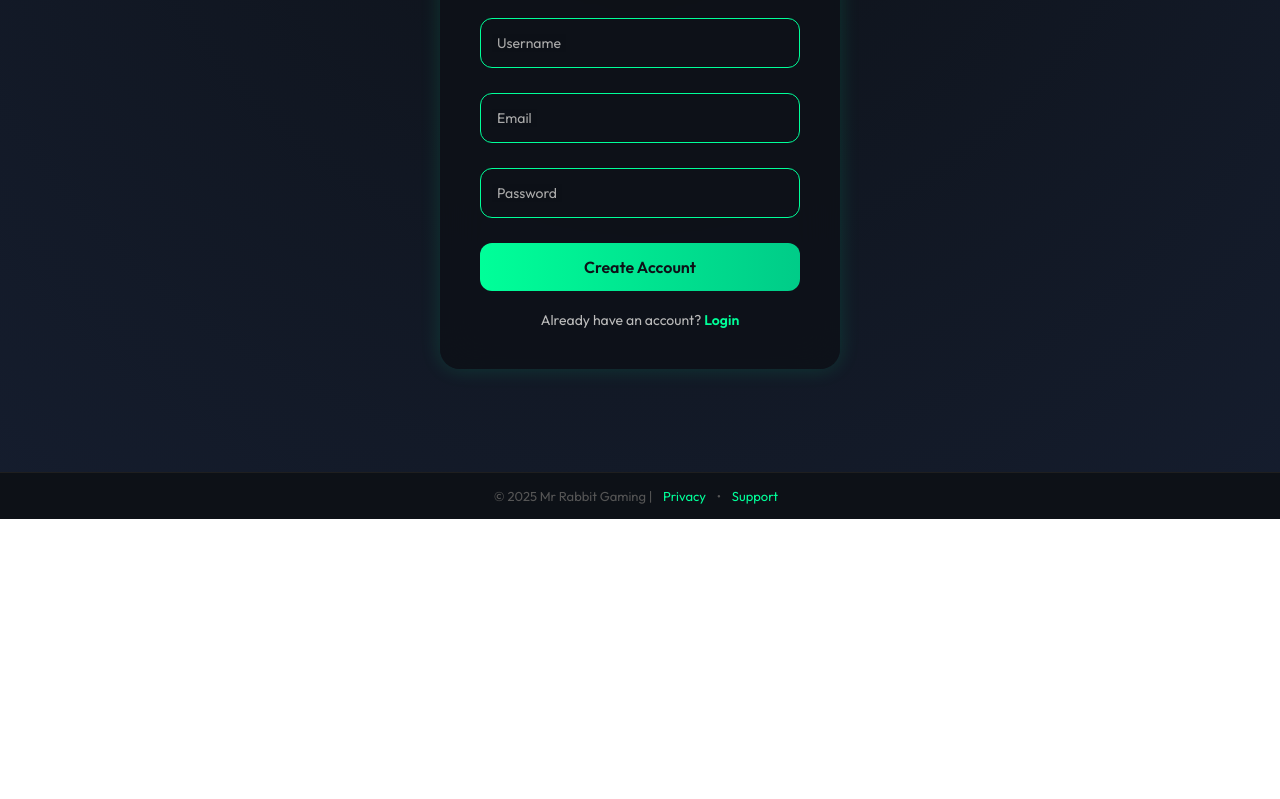
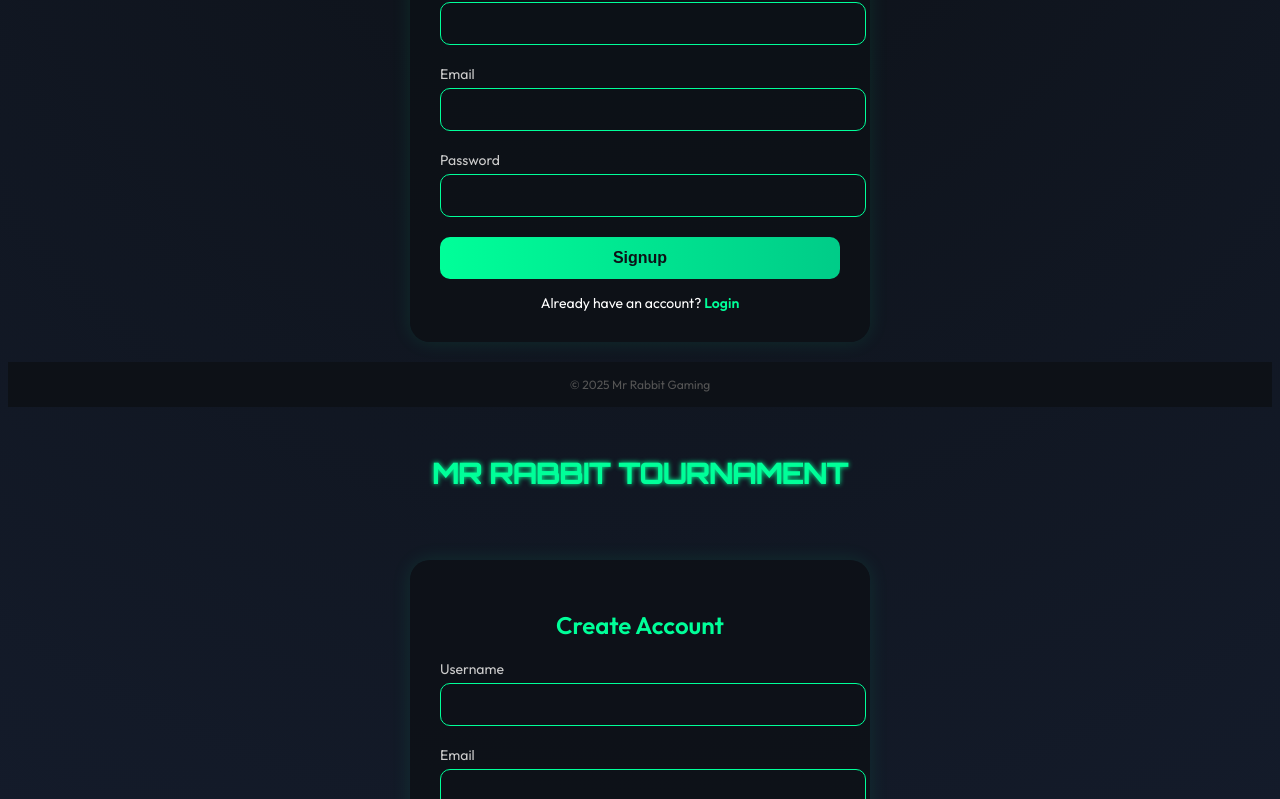
Before and after one commit to Mr-rabbit-xd/RABBIT-XMD, a website: page public/signup.html in a window 1280 px wide. Shown: the part 281-1080 px from the top of the page. Before the commit the page ends 800 px from the top, so only its background shows below. Drawn offline with Linux system fonts and the light colour scheme.

Commit message:
Update signup.html

```diff
--- a/public/signup.html
+++ b/public/signup.html
@@ -1,20 +1,14 @@
 <!DOCTYPE html>
 <html lang="en">
 <head>
-  <meta charset="UTF-8"/>
+  <meta charset="UTF-8" />
   <meta name="viewport" content="width=device-width, initial-scale=1.0"/>
   <title>Signup | Mr Rabbit</title>
   <link href="https://fonts.googleapis.com/css2?family=Orbitron:wght@500&family=Outfit:wght@400;600&display=swap" rel="stylesheet">
   <style>
-    * {
-      margin: 0;
-      padding: 0;
-      font-family: 'Outfit', sans-serif;
-      box-sizing: border-box;
-    }
-
     body {
       background: radial-gradient(circle at top, #0d1117, #151d2e);
+      font-family: 'Outfit', sans-serif;
       color: white;
       display: flex;
       flex-direction: column;
@@ -23,106 +17,77 @@
 
     header {
       text-align: center;
-      padding: 30px 20px 10px;
+      padding: 30px;
     }
 
     header h1 {
+      color: #00ff99;
       font-family: 'Orbitron', sans-serif;
-      font-size: 30px;
-      color: #00ff99;
-      letter-spacing: 2px;
-      text-shadow: 0 0 10px rgba(0,255,153,0.5);
-    }
-
-    header span {
-      color: #ffffff88;
-      font-size: 14px;
-      display: block;
-      margin-top: 5px;
+      font-size: 28px;
+      text-shadow: 0 0 5px #00ff99;
     }
 
     .container {
       flex: 1;
       display: flex;
+      justify-content: center;
       align-items: center;
-      justify-content: center;
       padding: 20px;
     }
 
     .card {
-      background: rgba(13, 17, 23, 0.8);
-      padding: 40px;
+      background: rgba(13, 17, 23, 0.9);
+      padding: 30px;
       border-radius: 20px;
-      width: 90%;
+      width: 100%;
       max-width: 400px;
-      backdrop-filter: blur(20px);
-      box-shadow: 0 0 20px rgba(0,255,153,0.15);
+      box-shadow: 0 0 20px rgba(0,255,153,0.1);
     }
 
-    .card h2 {
+    h2 {
       text-align: center;
-      margin-bottom: 25px;
+      margin-bottom: 20px;
       color: #00ff99;
     }
 
     .input-group {
-      position: relative;
-      margin-bottom: 25px;
+      margin-bottom: 20px;
     }
 
     .input-group input {
       width: 100%;
-      padding: 14px 12px;
+      padding: 12px;
+      border: 1px solid #00ff99;
+      border-radius: 10px;
       background: transparent;
-      border: 1px solid #00ff99;
-      border-radius: 12px;
-      font-size: 16px;
       color: white;
       outline: none;
+      font-size: 15px;
     }
 
     .input-group label {
-      position: absolute;
-      left: 12px;
-      top: 50%;
-      transform: translateY(-50%);
-      background-color: rgba(13,17,23,0.8);
-      padding: 0 5px;
-      color: #aaa;
+      display: block;
+      margin-bottom: 5px;
+      color: #ccc;
       font-size: 14px;
-      transition: 0.3s ease;
-      pointer-events: none;
-    }
-
-    .input-group input:focus + label,
-    .input-group input:not(:placeholder-shown) + label {
-      top: -10px;
-      font-size: 12px;
-      color: #00ff99;
     }
 
     button {
       width: 100%;
-      padding: 14px;
+      padding: 12px;
+      background: linear-gradient(to right, #00ff99, #00cc88);
       border: none;
-      border-radius: 12px;
-      background: linear-gradient(to right, #00ff99, #00cc88);
+      border-radius: 10px;
+      font-weight: bold;
       font-size: 16px;
-      font-weight: bold;
       color: #0d1117;
       cursor: pointer;
-      transition: background 0.3s;
-    }
-
-    button:hover {
-      background: linear-gradient(to right, #00cc88, #00aa77);
     }
 
     .switch {
       text-align: center;
-      margin-top: 20px;
+      margin-top: 15px;
       font-size: 14px;
-      color: #bbb;
     }
 
     .switch a {
@@ -133,17 +98,10 @@
 
     footer {
       text-align: center;
+      font-size: 12px;
+      color: #555;
       padding: 15px;
-      font-size: 13px;
       background: #0d1117;
-      color: #555;
-      border-top: 1px solid #1f1f1f;
-    }
-
-    footer a {
-      color: #00ff99;
-      text-decoration: none;
-      margin: 0 8px;
     }
   </style>
 </head>
@@ -151,41 +109,41 @@
 
   <header>
     <h1>MR RABBIT TOURNAMENT</h1>
-    <span>Create your player account</span>
   </header>
 
   <div class="container">
     <div class="card">
-      <h2>Signup</h2>
+      <h2>Create Account</h2>
       <form id="signupForm">
         <div class="input-group">
-          <input type="text" name="username" placeholder=" " required />
           <label>Username</label>
+          <input type="text" name="username" required />
         </div>
         <div class="input-group">
-          <input type="email" name="email" placeholder=" " required />
           <label>Email</label>
+          <input type="email" name="email" required />
         </div>
         <div class="input-group">
-          <input type="password" name="password" placeholder=" " required />
           <label>Password</label>
+          <input type="password" name="password" required />
         </div>
-        <button type="submit">Create Account</button>
+        <button type="submit">Signup</button>
       </form>
       <div class="switch">
-        Already have an account? <a href="/login.html">Login</a>
+        Already have an account? <a href="/login">Login</a>
       </div>
     </div>
   </div>
 
   <footer>
-    &copy; 2025 Mr Rabbit Gaming | <a href="#">Privacy</a> • <a href="#">Support</a>
+    &copy; 2025 Mr Rabbit Gaming
   </footer>
 
   <script>
     document.getElementById('signupForm').onsubmit = async (e) => {
       e.preventDefault();
       const form = e.target;
+
       const res = await fetch('/api/signup', {
         method: 'POST',
         headers: { 'Content-Type': 'application/json' },
@@ -195,10 +153,179 @@
           password: form.password.value
         })
       });
+
       const data = await res.json();
       if (res.ok) {
+        localStorage.setItem('token', data.token);
+        alert("Signup successful!");
+        window.location.href = "/success";
+      } else {
         alert(data.msg);
-        window.location.href = "/login.html";
+      }
+    };
+  </script>
+</body>
+</html><!DOCTYPE html>
+<html lang="en">
+<head>
+  <meta charset="UTF-8" />
+  <meta name="viewport" content="width=device-width, initial-scale=1.0"/>
+  <title>Signup | Mr Rabbit</title>
+  <link href="https://fonts.googleapis.com/css2?family=Orbitron:wght@500&family=Outfit:wght@400;600&display=swap" rel="stylesheet">
+  <style>
+    body {
+      background: radial-gradient(circle at top, #0d1117, #151d2e);
+      font-family: 'Outfit', sans-serif;
+      color: white;
+      display: flex;
+      flex-direction: column;
+      min-height: 100vh;
+    }
+
+    header {
+      text-align: center;
+      padding: 30px;
+    }
+
+    header h1 {
+      color: #00ff99;
+      font-family: 'Orbitron', sans-serif;
+      font-size: 28px;
+      text-shadow: 0 0 5px #00ff99;
+    }
+
+    .container {
+      flex: 1;
+      display: flex;
+      justify-content: center;
+      align-items: center;
+      padding: 20px;
+    }
+
+    .card {
+      background: rgba(13, 17, 23, 0.9);
+      padding: 30px;
+      border-radius: 20px;
+      width: 100%;
+      max-width: 400px;
+      box-shadow: 0 0 20px rgba(0,255,153,0.1);
+    }
+
+    h2 {
+      text-align: center;
+      margin-bottom: 20px;
+      color: #00ff99;
+    }
+
+    .input-group {
+      margin-bottom: 20px;
+    }
+
+    .input-group input {
+      width: 100%;
+      padding: 12px;
+      border: 1px solid #00ff99;
+      border-radius: 10px;
+      background: transparent;
+      color: white;
+      outline: none;
+      font-size: 15px;
+    }
+
+    .input-group label {
+      display: block;
+      margin-bottom: 5px;
+      color: #ccc;
+      font-size: 14px;
+    }
+
+    button {
+      width: 100%;
+      padding: 12px;
+      background: linear-gradient(to right, #00ff99, #00cc88);
+      border: none;
+      border-radius: 10px;
+      font-weight: bold;
+      font-size: 16px;
+      color: #0d1117;
+      cursor: pointer;
+    }
+
+    .switch {
+      text-align: center;
+      margin-top: 15px;
+      font-size: 14px;
+    }
+
+    .switch a {
+      color: #00ff99;
+      text-decoration: none;
+      font-weight: bold;
+    }
+
+    footer {
+      text-align: center;
+      font-size: 12px;
+      color: #555;
+      padding: 15px;
+      background: #0d1117;
+    }
+  </style>
+</head>
+<body>
+
+  <header>
+    <h1>MR RABBIT TOURNAMENT</h1>
+  </header>
+
+  <div class="container">
+    <div class="card">
+      <h2>Create Account</h2>
+      <form id="signupForm">
+        <div class="input-group">
+          <label>Username</label>
+          <input type="text" name="username" required />
+        </div>
+        <div class="input-group">
+          <label>Email</label>
+          <input type="email" name="email" required />
+        </div>
+        <div class="input-group">
+          <label>Password</label>
+          <input type="password" name="password" required />
+        </div>
+        <button type="submit">Signup</button>
+      </form>
+      <div class="switch">
+        Already have an account? <a href="/login">Login</a>
+      </div>
+    </div>
+  </div>
+
+  <footer>
+    &copy; 2025 Mr Rabbit Gaming
+  </footer>
+
+  <script>
+    document.getElementById('signupForm').onsubmit = async (e) => {
+      e.preventDefault();
+      const form = e.target;
+
+      const res = await fetch('/api/signup', {
+        method: 'POST',
+        headers: { 'Content-Type': 'application/json' },
+        body: JSON.stringify({
+          username: form.username.value,
+          email: form.email.value,
+          password: form.password.value
+        })
+      });
+
+      const data = await res.json();
+      if (res.ok) {
+        localStorage.setItem('token', data.token);
+        alert("Signup successful!");
+        window.location.href = "/success";
       } else {
         alert(data.msg);
       }
```
